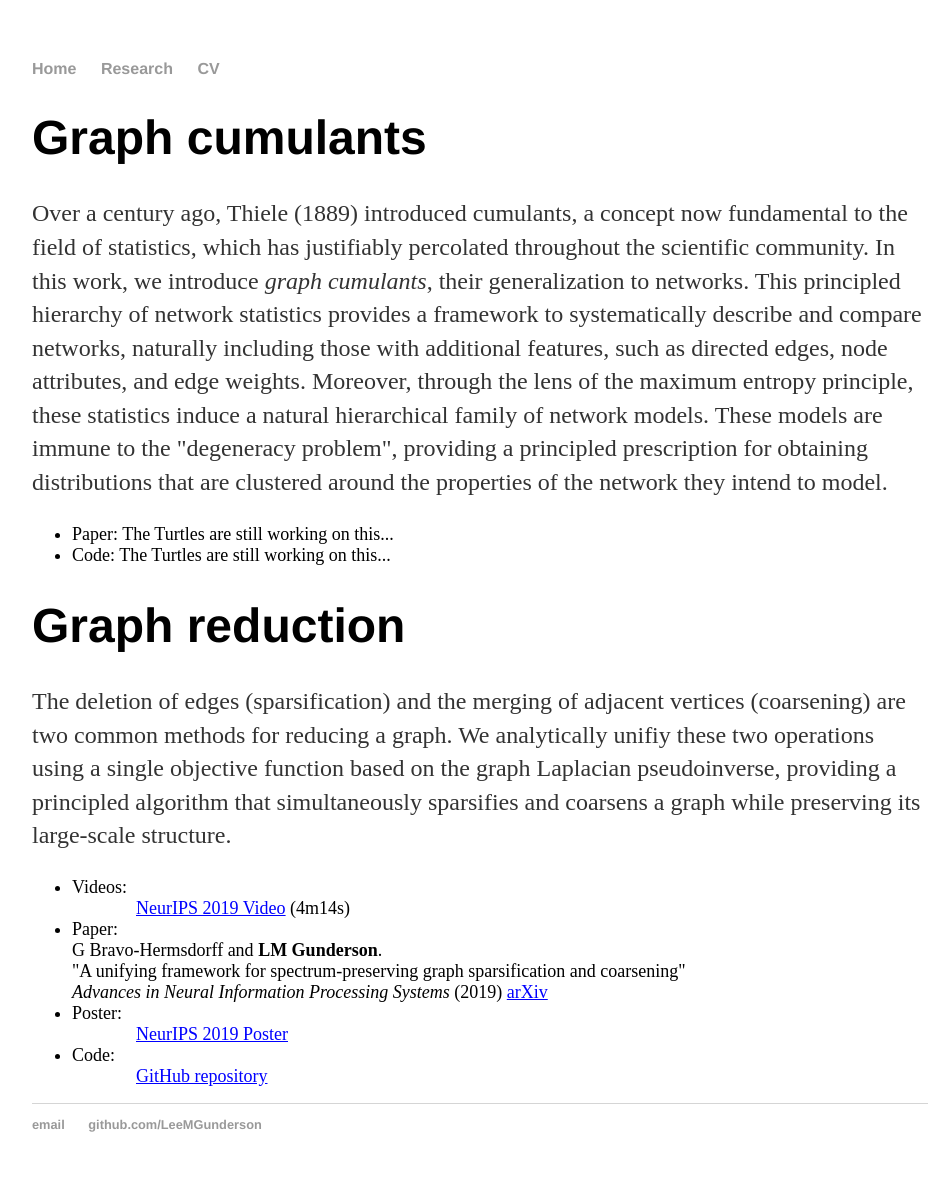
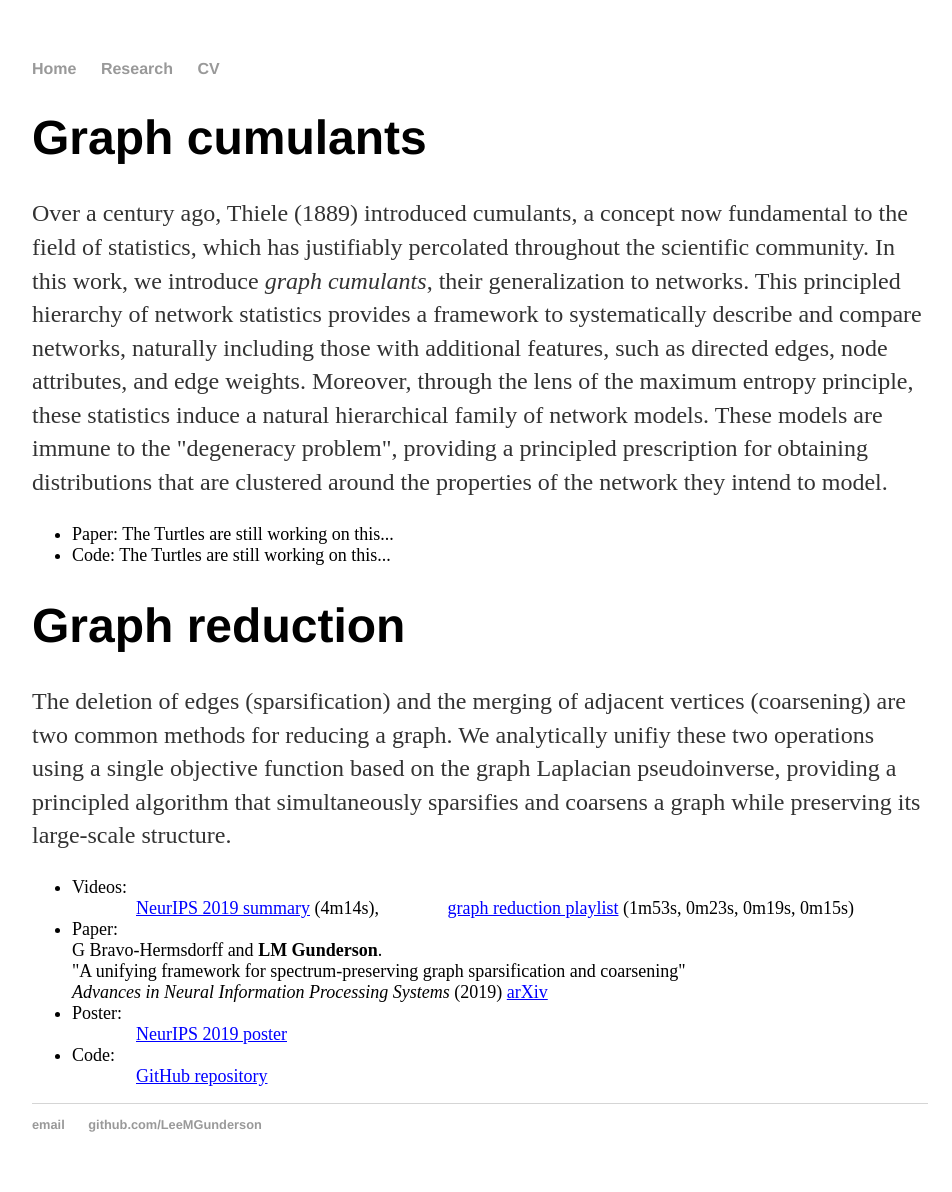
Before and after one commit to LeeMGunderson/LeeMGunderson.github.io, a Jekyll site: the page built from research/index.html, in a window 1280 px wide. Shown: the whole page, without its empty margins (160-1112 px from the left). Built offline with Jekyll 4.4.1, drawn with Linux system fonts in a browser that asks for light colours.

Commit message:
Update index.html

```diff
--- a/research/index.html
+++ b/research/index.html
@@ -21,7 +21,8 @@
 		<ul>
 			<li style="font-size:18px";>Videos:
 				<br>
-				<a href="https://www.youtube.com/watch?v=xTAPZbQlq3A" target="_blank" style="margin-left:64px; text-decoration:underline; color:blue">NeurIPS 2019 Video</a> (4m14s)
+				<a href="https://www.youtube.com/watch?v=xTAPZbQlq3A" target="_blank" style="margin-left:64px; text-decoration:underline; color:blue">NeurIPS 2019 summary</a> (4m14s),
+				<a href="https://www.youtube.com/playlist?list=PLmfiQcz2q6d3sZutLri4ZAIDLqM_4K1p-" target="_blank" style="margin-left:64px; text-decoration:underline; color:blue">graph reduction playlist</a> (1m53s, 0m23s, 0m19s, 0m15s)
 			</li>
 			<li style="font-size:18px";>Paper:
 				<br>
@@ -32,7 +33,7 @@
 			</li>
 			<li style="font-size:18px";>Poster:
 				<br>
-				<a href="NeurIPS_Poster.pdf" target="_blank" style="margin-left:64px; text-decoration:underline; color:blue">NeurIPS 2019 Poster</a>
+				<a href="NeurIPS_Poster.pdf" target="_blank" style="margin-left:64px; text-decoration:underline; color:blue">NeurIPS 2019 poster</a>
 			</li>
 			<li style="font-size:18px";>Code:
 				<br>
```
